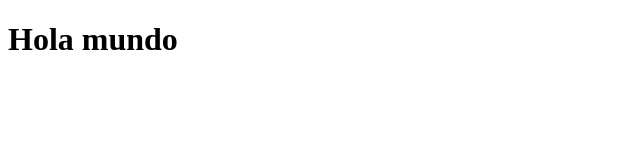
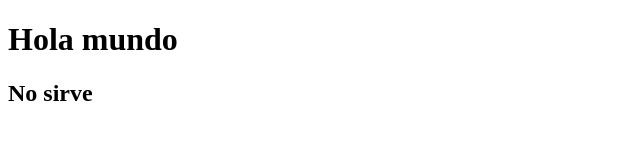
Before and after one commit to NelaDuran/repositoryTest, a plain HTML site: page index.html in a window 1280 px wide. Shown: the whole page, without its empty margins (0-640 px from the left). Drawn offline with Linux system fonts and the light colour scheme.

Commit message:
Update index.html

```diff
--- a/index.html
+++ b/index.html
@@ -7,5 +7,6 @@
 </head>
 <body>
     <h1>Hola mundo</h1>
+    <h2>No sirve</h2>
 </body>
 </html>
```
